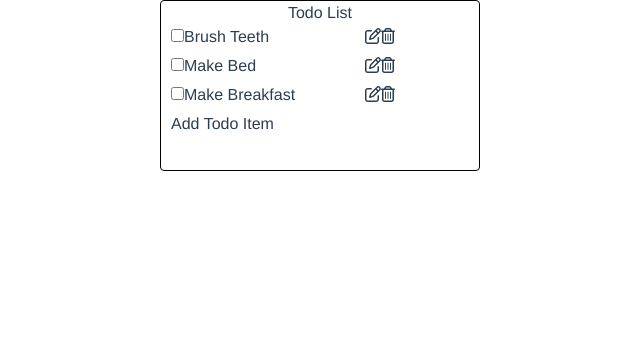
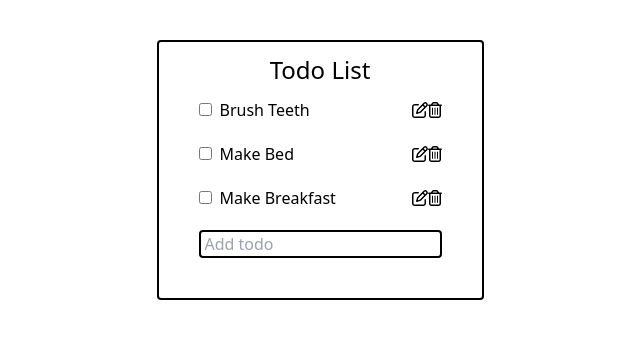
Before and after one commit to abbyjb/vue-todo, a Vue app: page / in a window 1280 px wide. Shown: the top 338 px of the page, without its empty margins (320-960 px from the left). Built offline with nearby package versions, Linux system fonts and the light colour scheme.

Commit message:
convert all styles to tailwind

```diff
--- a/src/App.vue
+++ b/src/App.vue
@@ -1,16 +1,8 @@
 <template>
-  <TodoList />
+  <div class="container mx-auto mt-10 text-center">
+    <TodoList />
+  </div>
 </template>
-
-<style>
-#app {
-  font-family: Avenir, Helvetica, Arial, sans-serif;
-  -webkit-font-smoothing: antialiased;
-  -moz-osx-font-smoothing: grayscale;
-  text-align: center;
-  color: #2c3e50;
-}
-</style>
 
 <script>
 import TodoList from "@/components/todo/TodoList.vue";
--- a/src/components/todo/AddTodoItem.vue
+++ b/src/components/todo/AddTodoItem.vue
@@ -1,17 +1,13 @@
 <template>
-  <form @submit.prevent="handleSubmit">
-    <label>
-      Add Todo Item
-      <input type="text" v-model="newTodo" />
-    </label>
+  <form class="text-center" @submit.prevent="handleSubmit">
+    <input
+      class="rounded border-2 border-solid border-black px-1"
+      type="text"
+      v-model="newTodo"
+      placeholder="Add todo"
+    />
   </form>
 </template>
-
-<styled scoped>
-  form {
-    text-align: center;
-  }
-</styled>
 
 <script>
 export default {
--- a/src/components/todo/TodoItem.vue
+++ b/src/components/todo/TodoItem.vue
@@ -1,20 +1,26 @@
 <template>
-  <li key="todoKey">
+  <li class="mb-5 align-text-middle" key="todoKey">
     <input
+      class="peer"
       @change="toggleCheckbox"
       :checked="checked"
       type="checkbox"
       id="checkbox"
     />
-    <label for="checkbox">
+    <label
+      class="px-2 peer-checked:line-through peer-checked:text-gray-500"
+      for="checkbox"
+    >
       <input
         v-if="editMode"
+        class="rounded border-2 border-solid border-black"
         @keyup.enter="editMode = false"
         type="text"
+        width="20"
         v-model="todo"
       />
-      <span v-else>{{ todo }} </span>
-      <div class="icon-container">
+      <span v-else> {{ todo }} </span>
+      <div class="float-right">
         <font-awesome-icon
           @click.prevent="editMode = !editMode"
           icon="fa-regular fa-pen-to-square"
@@ -27,18 +33,6 @@
     </label>
   </li>
 </template>
-
-<style scoped>
-input[type="checkbox"]:checked ~ label {
-  text-decoration: line-through;
-  color: gray;
-}
-
-.icon-container {
-  float: right;
-  margin-right: 25%;
-}
-</style>
 
 <script>
 export default {
--- a/src/components/todo/TodoList.vue
+++ b/src/components/todo/TodoList.vue
@@ -1,7 +1,9 @@
 <template>
-  <div>
-    <h1>Todo List</h1>
-    <ul>
+  <div
+    class="inline-block rounded border-2 border-black border-solid px-10 pb-10"
+  >
+    <h1 class="text-center my-3 text-2xl">Todo List</h1>
+    <ul class="text-left list-none">
       <TodoItem
         v-for="item in todoItems"
         :key="item.id"
@@ -13,30 +15,6 @@
     <AddTodoItem class="add-todo-item" @add-todo="addTodo" />
   </div>
 </template>
-
-<style scoped>
-div {
-  display: inline-block;
-  border: 1px solid black;
-  border-radius: 4px;
-  align-items: center;
-  width: 25%;
-  padding: 0px 10px 10px;
-}
-
-ul {
-  text-align: left;
-  list-style-type: none;
-}
-
-li {
-  margin-bottom: 5px;
-}
-
-.add-todo-item {
-  text-align: left;
-}
-</style>
 
 <script>
 import TodoItem from "./TodoItem.vue";
--- a/tailwind.config.js
+++ b/tailwind.config.js
@@ -1,7 +1,11 @@
 module.exports = {
+  mode: "jit",
   purge: ["./src/**/*.html", "./src/**/*.vue", "./src/**/*.jsx"],
   darkMode: false,
   theme: {
+    container: {
+      center: true,
+    },
     extend: {},
   },
   variants: {
```
